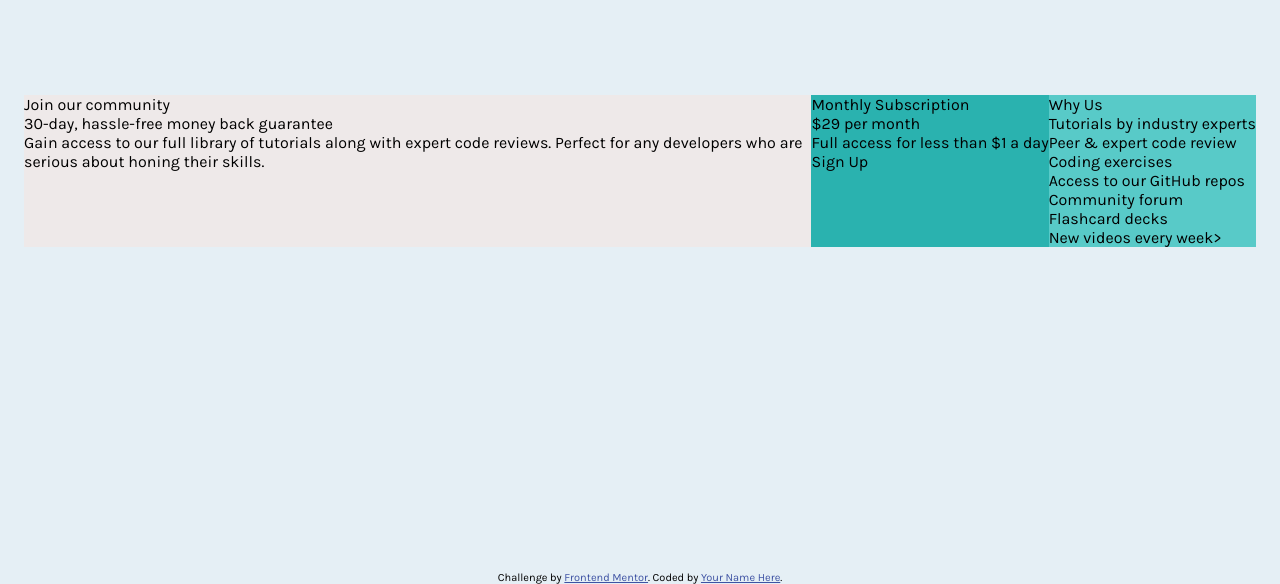
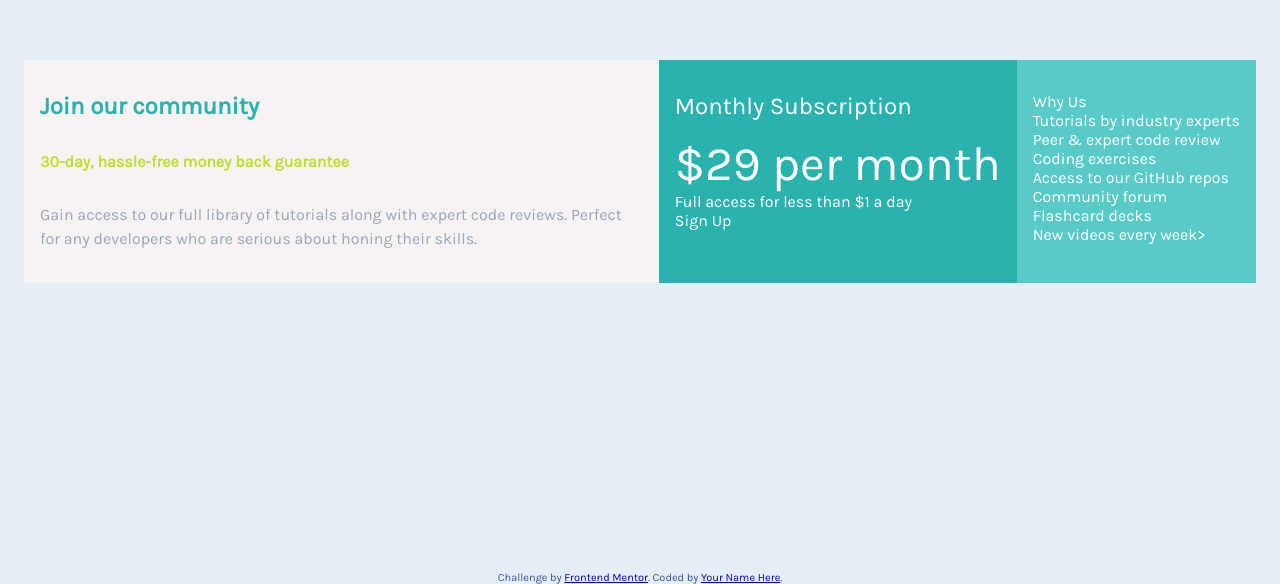
Before and after one commit to tonage72/single-price-grid-component-master, a plain HTML site: page index.html in a window 1280 px wide. Shown: the part 229-813 px from the top of the page. Drawn offline with Linux system fonts and the light colour scheme.

Commit message:
Getting font color and sizing accurate

```diff
--- a/css/styles.css
+++ b/css/styles.css
@@ -16,6 +16,7 @@ ul {
 
 html {
 	font-family: 'Karla', sans-serif;
+	font-size: 16px;
 }
 
 body {
@@ -30,16 +31,80 @@ main {
 	grid-auto-flow: row;
 }
 
-main div:first-child {
-	background-color: rgb(238, 233, 233);
+main ul{
+	padding: 2rem 1rem 2rem 1rem;
 }
 
-main div:nth-child(2) {
+main ul:first-child {
+	background-color: rgb(247, 243, 243);
+}
+
+main ul:nth-child(2) {
 	background-color: hsl(179, 62%, 43%)
 }
 
-main div:nth-child(3) {
+main ul:nth-child(3) {
 	background-color: hsl(179, 52%, 57%);;
+}
+
+/* Join... */
+ul:first-child li:first-child {
+	font-size: 1.5rem;
+	color: hsl(179, 62%, 43%);
+	font-weight: 700;
+	margin-bottom: 2rem;
+}
+
+/* 30day... */
+ul:first-child li:nth-child(2) {
+	color: hsl(71, 73%, 54%);
+	margin-bottom: 2rem;
+	font-weight: 700;
+}
+
+/* Gain... */
+ul:first-child li:nth-child(3) {
+	color: hsl(218, 22%, 67%);
+	line-height: 1.5rem;
+}
+
+/* Monthly... */
+ul:nth-child(2) li:first-child {
+	color: white;
+	font-size: 1.5rem;
+	margin-bottom: 1rem;
+}
+
+/* $29... */
+ul:nth-child(2) li:nth-child(2) {
+	color: white;
+	font-size: 3rem;
+}
+
+/* Full... */
+ul:nth-child(2) li:nth-child(3) {
+	color: white;
+}
+
+/* Sign... */
+ul:nth-child(2) li:nth-child(4) {
+	color: white;
+}
+
+/* Whole Why us ul */
+ul:nth-child(3) {
+	color: white;
+}
+
+/* Why us */
+ul:nth-child(3) li:first-child {
+	color: white;
+}
+
+.attribution {
+	font-size: 11px;
+	text-align: center;
+	color: hsl(228, 45%, 44%);
 }
 
 @media (min-width: 376px) {
--- a/index.html
+++ b/index.html
@@ -6,52 +6,61 @@
   <link rel="icon" type="image/png" sizes="32x32" href="./images/favicon-32x32.png">
   <title>Frontend Mentor | Single Price Grid Component</title>
   <link rel="stylesheet" href="css/styles.css">
-  <!-- Feel free to remove these styles or customise in your own stylesheet 👍 -->
-  <style>
-    .attribution { font-size: 11px; text-align: center; }
-    .attribution a { color: hsl(228, 45%, 44%); }
-  </style>
 </head>
 <body>
   <main>
-    <div>
-      <p>
+    <ul>
+      <li>
         Join our community
-      </p>
-      <p>
+      </li>
+      <li>
         30-day, hassle-free money back guarantee
-      </p>
-      <p>
+      </li>
+      <li>
         Gain access to our full library of tutorials along with expert code reviews.
         Perfect for any developers who are serious about honing their skills.
-      </p>
-    </div>
-    <div>
-      <p>
+      </li>
+    </ul>
+    <ul>
+      <li>
         Monthly Subscription
-      </p>
-      <p>
+      </li>
+      <li>
         &dollar;29 per month
-      </p>
-      <p>
+      </li>
+      <li>
         Full access for less than &dollar;1 a day
-      </p>
-      <p>
+      </li>
+      <li>
         Sign Up
-      </p>
-    </div>
-    <div>
+      </li>
+    </ul>
       <ul>
-        <li>Why Us</li>
-        <li>Tutorials by industry experts</li>
-        <li>Peer &amp; expert code review</li>
-        <li>Coding exercises</li>
-        <li>Access to our GitHub repos</li>
-        <li>Community forum</li>
-        <li>Flashcard decks</li>
-        <li>New videos every week></li>
+        <li>
+          Why Us
+        </li>
+        <li>
+          Tutorials by industry experts
+        </li>
+        <li>
+          Peer &amp; expert code review
+        </li>
+        <li>
+          Coding exercises
+        </li>
+        <li>
+          Access to our GitHub repos
+        </li>
+        <li>
+          Community forum
+        </li>
+        <li>
+          Flashcard decks
+        </li>
+        <li>
+          New videos every week>
+        </li>
       </ul>
-    </div>
   </main>
   <footer>
     <p class="attribution">
```
